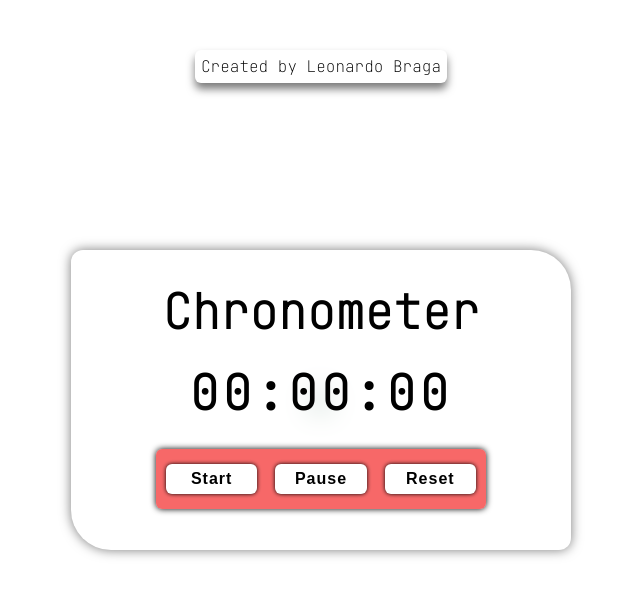
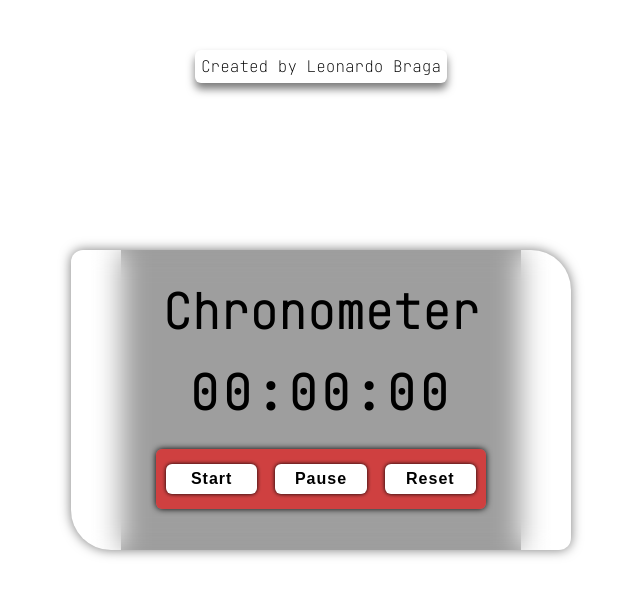
Before and after one commit to code-front-braga/PR-Chronometer, a plain HTML site: page index.html in a window 1280 px wide. Shown: the whole page, without its empty margins (319-959 px from the left). Drawn offline with Linux system fonts and the light colour scheme; the site is published under a folder, as on GitHub Pages, so addresses that start at the root find nothing.

Commit message:
Update index.html

```diff
--- a/index.html
+++ b/index.html
@@ -9,7 +9,7 @@
     <script defer src="./assets/script/colors.js"></script>
   </head>
   <body>
-    <img src="/assets/img/background.jpg" />
+    <img src="./assets/img/background.jpg" />
     <section class="container">
       <h1>Chronometer</h1>
       <p class="watch">00:00:00</p>
```
